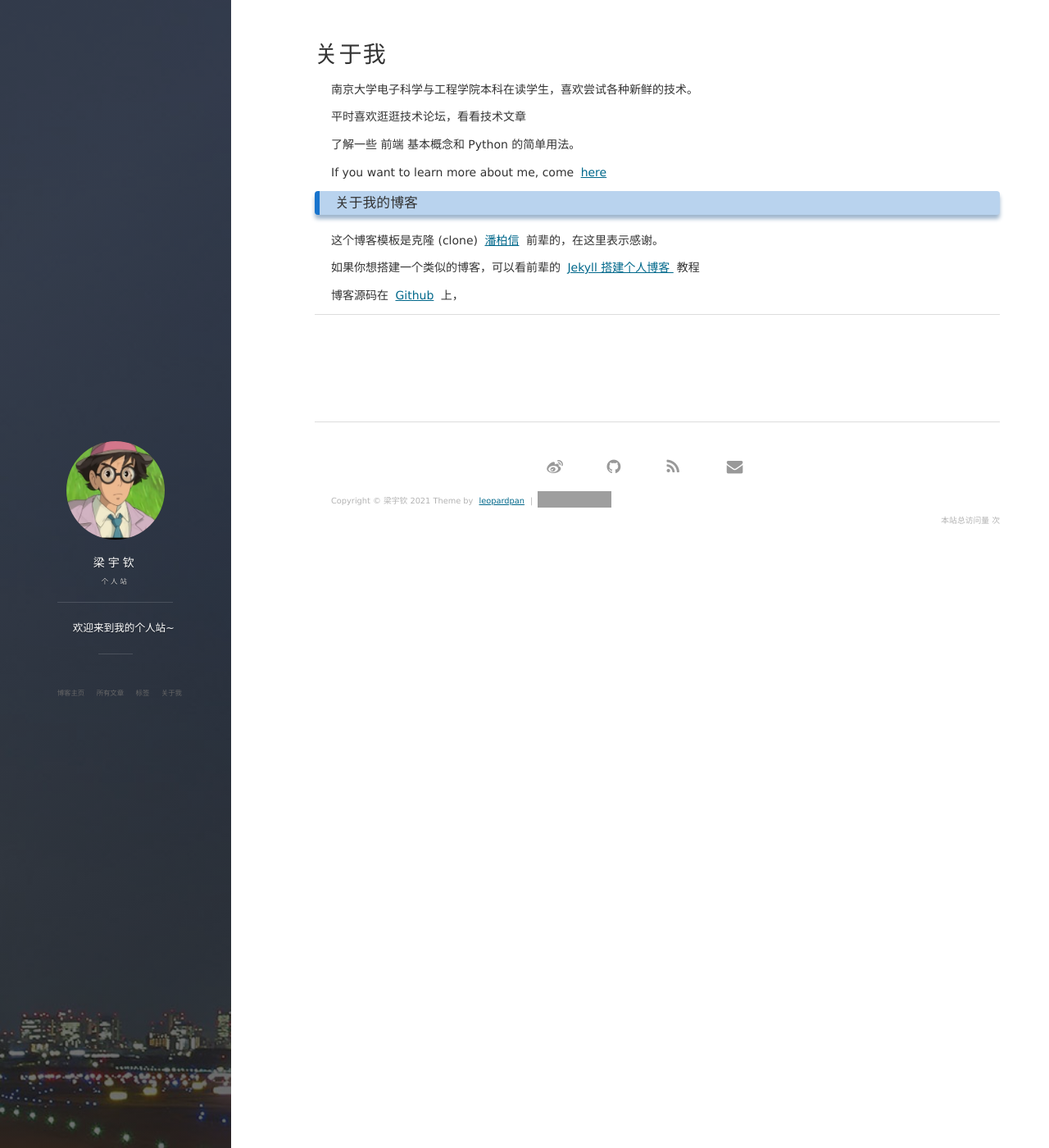
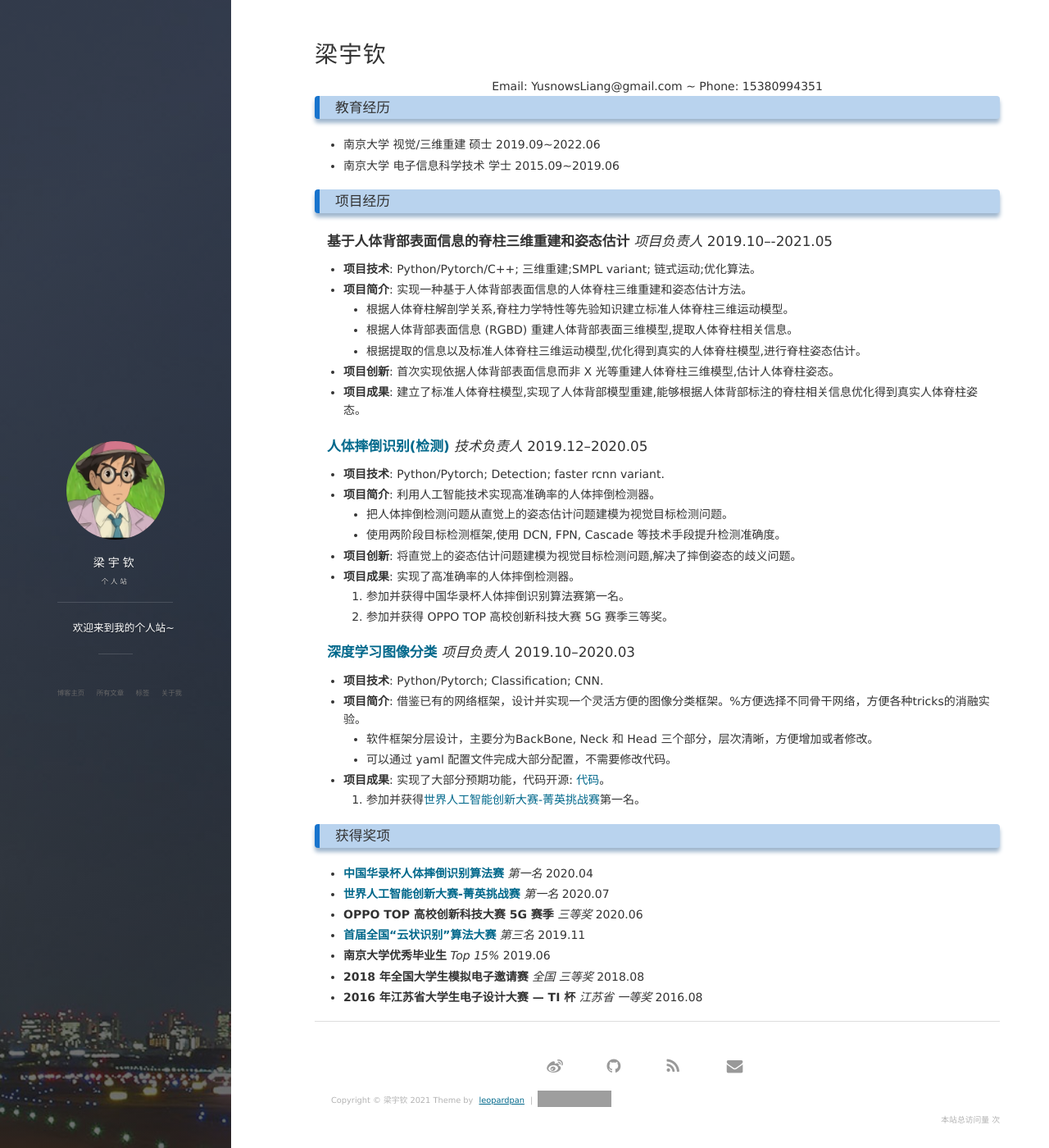
Before and after one commit to iYuqinL/iYuqinL.github.io, a Jekyll site: the page built from about.md, in a window 1280 px wide and 1400 px high. Shown: the whole window at 82% size. Built offline with Jekyll 4.4.1, drawn with Linux system fonts in a browser that asks for light colours; nearby versions of some CDN libraries; comment, search, counter and statistics services are not loaded; grey boxes are pictures that could not be loaded.

Commit message:
change aboutme

```diff
--- a/about.md
+++ b/about.md
@@ -1,38 +1,56 @@
 ---
 layout: page
-title: 关于我
+title: 梁宇钦
 ---
 
-南京大学电子科学与工程学院本科在读学生，喜欢尝试各种新鲜的技术。
-<p>
-平时喜欢逛逛技术论坛，看看技术文章
-<p>
-了解一些 前端 基本概念和 Python 的简单用法。
-
-<p>
-If you want to learn more about me, come <a href='../moreaboutme/index.html'>here</a>
-<p>
-
-<h3> 关于我的博客 </h3>
-<p>
-
-这个博客模板是克隆 (clone) <a target="_blank" href="http://baixin.io/"> 潘柏信</a> 前辈的，在这里表示感谢。
-
-<p>
-
-如果你想搭建一个类似的博客，可以看前辈的
-<a href="http://baixin.io/2016/10/jekyll_tutorials1/"> Jekyll 搭建个人博客 </a>
-教程
-
-<p>
-
-博客源码在 <a target="_blank" href='https://github.com/leopardpan/leopardpan.github.io/'>Github</a> 上，
-
-<p>
-
-<p>
-
-<p>
+<center>
+Email: YusnowsLiang@gmail.com ~ Phone: 15380994351
+</center>
 
 
-{% include comments.html %}
+
+### 教育经历
+
+- 南京大学  视觉/三维重建    硕士   2019.09~2022.06
+- 南京大学  电子信息科学技术    学士    2015.09~2019.06
+
+### 项目经历
+
+#### **基于人体背部表面信息的脊柱三维重建和姿态估计** *项目负责人* 2019.10–-2021.05
+
+- **项目技术**: Python/Pytorch/C++; 三维重建;SMPL variant; 链式运动;优化算法。
+- **项目简介**: 实现一种基于人体背部表面信息的人体脊柱三维重建和姿态估计方法。
+  - 根据人体脊柱解剖学关系,脊柱力学特性等先验知识建立标准人体脊柱三维运动模型。
+  - 根据人体背部表面信息 (RGBD) 重建人体背部表面三维模型,提取人体脊柱相关信息。
+  - 根据提取的信息以及标准人体脊柱三维运动模型,优化得到真实的人体脊柱模型,进行脊柱姿态估计。
+- **项目创新**: 首次实现依据人体背部表面信息而非 X 光等重建人体脊柱三维模型,估计人体脊柱姿态。
+- **项目成果**: 建立了标准人体脊柱模型,实现了人体背部模型重建,能够根据人体背部标注的脊柱相关信息优化得到真实人体脊柱姿态。
+
+#### [**人体摔倒识别(检测)**](https://github.com/Yusnows/tumblerElf) *技术负责人* 2019.12--2020.05
+- **项目技术**: Python/Pytorch; Detection; faster rcnn variant.
+- **项目简介**: 利用人工智能技术实现高准确率的人体摔倒检测器。
+  - 把人体摔倒检测问题从直觉上的姿态估计问题建模为视觉目标检测问题。
+  - 使用两阶段目标检测框架,使用 DCN, FPN, Cascade 等技术手段提升检测准确度。
+- **项目创新**: 将直觉上的姿态估计问题建模为视觉目标检测问题,解决了摔倒姿态的歧义问题。
+- **项目成果**: 实现了高准确率的人体摔倒检测器。
+  1. 参加并获得中国华录杯人体摔倒识别算法赛第一名。
+  2. 参加并获得 OPPO TOP 高校创新科技大赛 5G 赛季三等奖。
+
+#### [**深度学习图像分类**](https://github.com/Yusnows/imcls) *项目负责人*  2019.10--2020.03
+
+- **项目技术**: Python/Pytorch; Classification; CNN.
+- **项目简介**: 借鉴已有的网络框架，设计并实现一个灵活方便的图像分类框架。%方便选择不同骨干网络，方便各种tricks的消融实验。
+  - 软件框架分层设计，主要分为BackBone, Neck 和 Head 三个部分，层次清晰，方便增加或者修改。
+  - 可以通过 yaml 配置文件完成大部分配置，不需要修改代码。
+- **项目成果**: 实现了大部分预期功能，代码开源: [代码](https://github.com/Yusnows/imcls)。
+    1. 参加并获得[世界人工智能创新大赛-菁英挑战赛](https://www.cvmart.net/race/8/rank)第一名。
+
+### 获得奖项
+
+- [**中国华录杯人体摔倒识别算法赛**](https://www.kesci.com/home/competition/5df99c5aea206700353c5de8/leaderboard) *第一名* 2020.04
+- [**世界人工智能创新大赛-菁英挑战赛**](https://www.cvmart.net/race/8/rank) *第一名* 2020.07
+- **OPPO TOP 高校创新科技大赛 5G 赛季** *三等奖* 2020.06
+- [**首届全国“云状识别”算法大赛**](https://www.datafountain.cn/competitions/357/ranking?isRedance=0\&sch=1437) *第三名* 2019.11
+- **南京大学优秀毕业生** *Top 15%* 2019.06
+- **2018 年全国大学生模拟电子邀请赛** *全国 三等奖* 2018.08
+- **2016 年江苏省大学生电子设计大赛 — TI 杯** *江苏省 一等奖* 2016.08
```
